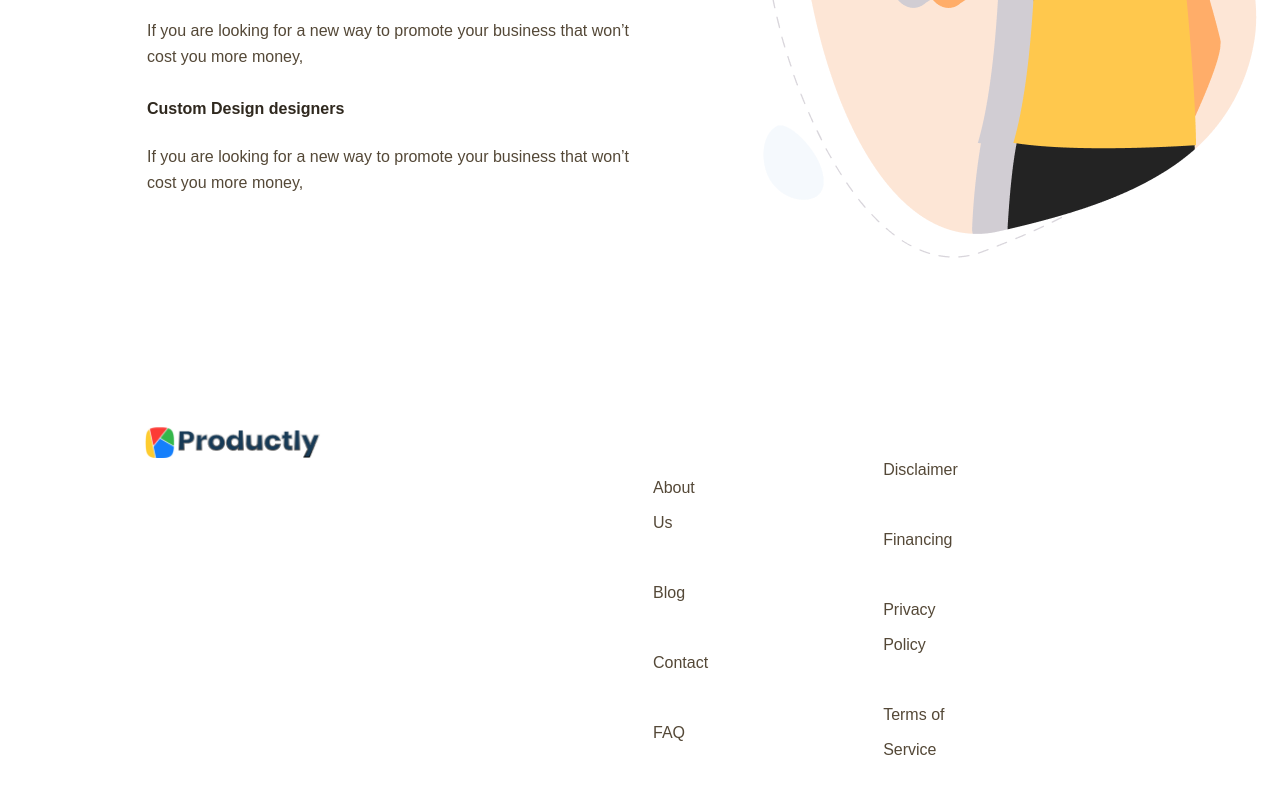
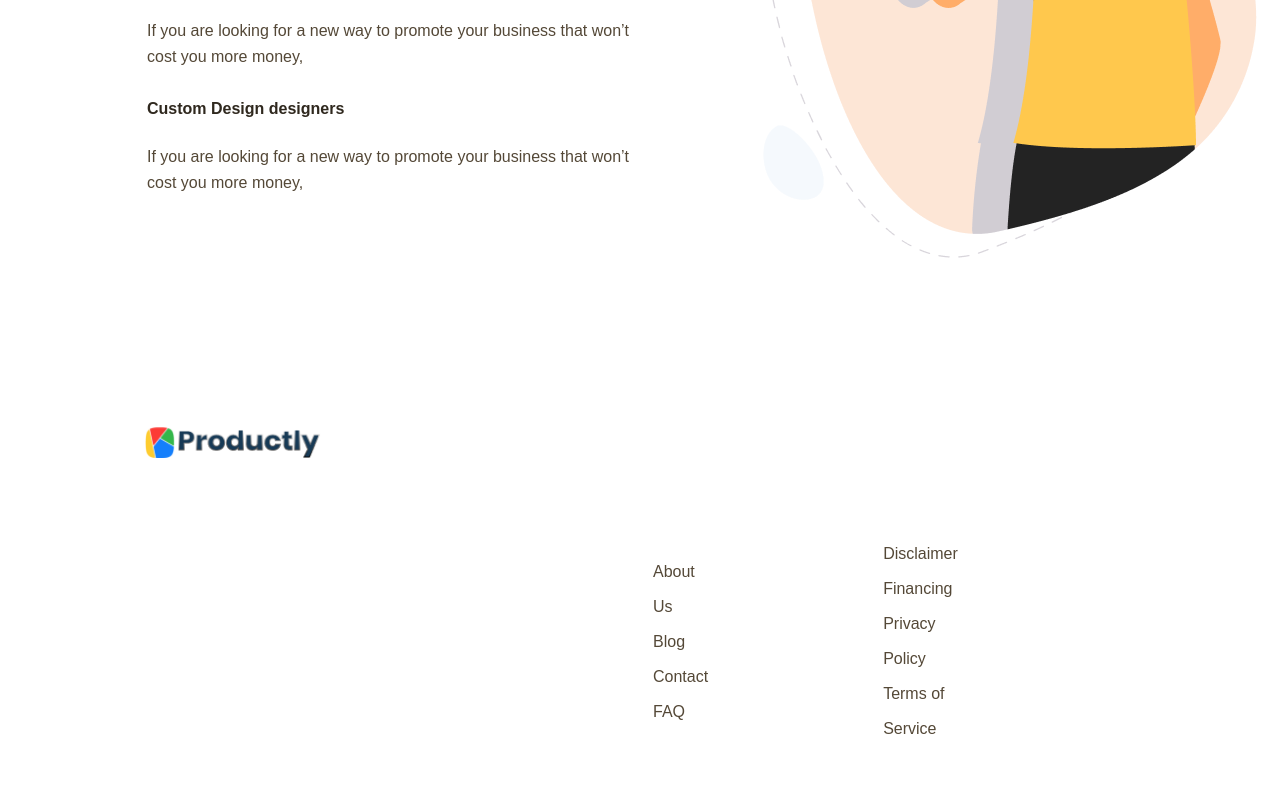
Before and after one commit to Faustina-Acheampong/Productly, a plain HTML site: page index.html in a window 1280 px wide. Shown: the part 3041-3835 px from the top of the page. Drawn offline with Linux system fonts and the light colour scheme.

Commit message:
edited index.html and index.css for footer

```diff
--- a/index.html
+++ b/index.html
@@ -175,9 +175,7 @@
                 <a href="#">Terms of Service</a>
             </div>
             <div class="text-box">
-
-            </div>
-            <div class="footer-btn">
+                <div class="search"></div>
                 <button class="feat-btn">Sign up Now</button>
             </div>
         </div>
--- a/styles/index.css
+++ b/styles/index.css
@@ -373,10 +373,9 @@ body {
     flex-direction: column;
     justify-content: center;
     align-items: flex-start;
-    gap: 35px;
-    width: 118px;
-    height: 205px;
-    margin-top: 103px;
+    width: 72px;
+    height: 140px;
+    margin-top: 167px;
     margin-left: 324px;
 
 }
@@ -389,15 +388,17 @@ body {
     line-height: 35px; /* 218.75% */
     text-decoration: none;
 }
+.quicklinks a:hover {
+    color: blue;
+}
 .legal {
     display: inline-flex;
     flex-direction: column;
     justify-content: center;
     align-items: flex-start;
-    gap: 35px;
-    width: 131px;
-    height: 205px;
-    margin-top: 103px;
+    width: 133px;
+    height: 140px;
+    margin-top: 167px;
     margin-left: 175px;
 }
 .legal a {
@@ -409,3 +410,6 @@ body {
     line-height: 35px; /* 218.75% */
     text-decoration: none;
 }
+.legal a:hover {
+    color: blue;
+}
```
